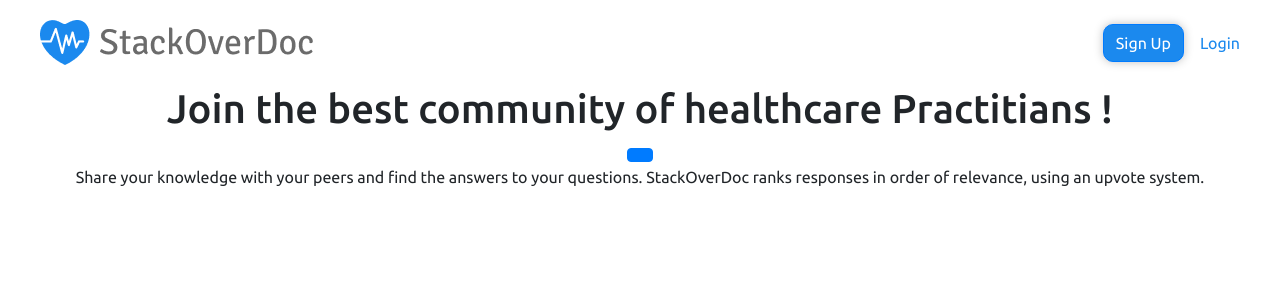
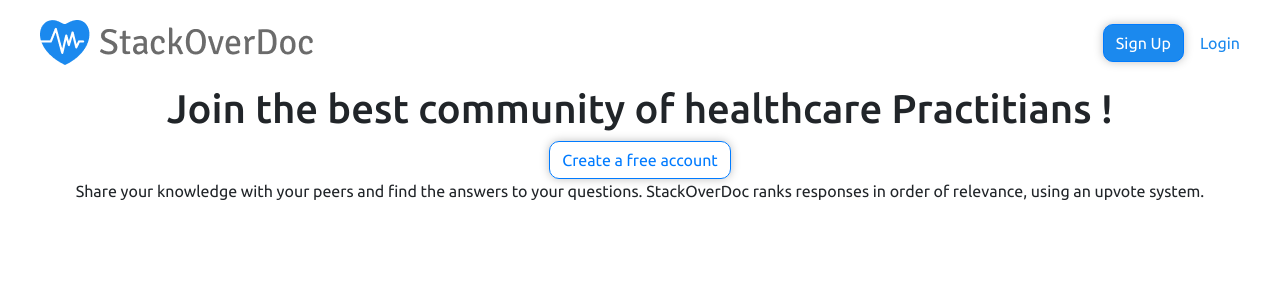
Before and after one commit to Riri-Z/stackoverdoc, a React (Create React App) app: page / in a window 1280 px wide. Shown: the top 300 px of the page. Built offline with nearby package versions, Linux system fonts and the light colour scheme.

Commit message:
button done

```diff
--- a/src/App.js
+++ b/src/App.js
@@ -1,5 +1,10 @@
 import React, { Component } from "react";
 import Home from "./pages/Home";
+import Login from "./pages/Login";
+import Sign_up from "./pages/Sign-up";
+import Profil from "./pages/Profil";
+import feed from "./pages/Feed";
+import question_page from "./pages/Question_page";
 import "./styles/App.scss";
 import { BrowserRouter as Router, Switch, Route } from "react-router-dom";
 class App extends Component {
@@ -14,11 +19,11 @@ class App extends Component {
         <Router>
           <Switch>
             <Route exact path="/" component={Home} />
-            <Route path="/login" />
-            <Route path="/Sign-up" />
-            <Route path="/Profile-page" />
-            <Route path="/feed-page" />
-            <Route path="/question-page" />
+            <Route path="/login" component={Login} />
+            <Route path="/Sign-up" component={Sign_up} />
+            <Route path="/Profile-page" component={Profil} />
+            <Route path="/feed-page" component={feed} />
+            <Route path="/question-page" component={question_page} />
           </Switch>
         </Router>
       </div>
--- a/src/components/button.js
+++ b/src/components/button.js
@@ -1,15 +1,18 @@
 import React from "react";
-import { Link } from "react-router-dom";
+import "../styles/Button.scss";
 
-function Button(props) {
+function Button({ outline, children, onClick }) {
   return (
-    <Link
-      className="btn btn-primary"
-      to={props.Link}
-      onClick={props.handleClick}
+    <button
+      className={
+        !outline
+          ? "btn btn-primary sd-btn"
+          : "btn btn-outline-primary sd-btn-outline"
+      }
+      onClick={onClick}
     >
-      {props.linkname}
-    </Link>
+      {children}
+    </button>
   );
 }
 
--- a/src/pages/Home.js
+++ b/src/pages/Home.js
@@ -1,6 +1,7 @@
 import React, { Component } from "react";
 import Header from "../components/Header";
 import Button from "../components/Button";
+import { Link } from "react-router-dom";
 class Home extends Component {
   render() {
     return (
@@ -10,7 +11,10 @@ class Home extends Component {
           <h1>Join the best community of healthcare Practitians !</h1>
         </main>
         <div className="Sub-home-container">
-          <Button link="/Sign-up" linkName="Sign up" />
+          <Link to="/">
+            <Button outline>Create a free account</Button>
+          </Link>
+
           <p>
             Share your knowledge with your peers and find the answers to your
             questions. StackOverDoc ranks responses in order of relevance, using
--- a/src/styles/Button.scss
+++ b/src/styles/Button.scss
@@ -1,2 +1,22 @@
 @import "./globale.scss";
 @import "~bootstrap/scss/buttons";
+
+.btn.btn-primary.sd-btn {
+  background-color: $primary-color;
+  border-radius: 10px;
+  box-shadow: 0px 0px 10px rgba(0, 0, 0, 0.25);
+
+  &:hover {
+    box-shadow: none;
+  }
+}
+
+.btn.btn-outline-primary.sd-btn-outline {
+  border-radius: 10px;
+  box-shadow: 0px 0px 10px rgba(0, 0, 0, 0.25);
+
+  &:hover {
+    background-color: $primary-color;
+    box-shadow: none;
+  }
+}
--- /dev/null
+++ b/src/styles/Home.scss
@@ -0,0 +1,2 @@
+@import "./globale.scss";
+@import "~bootstrap/scss/buttons";
```
Also changed, not shown: src/pages/Question_page.js (added).
